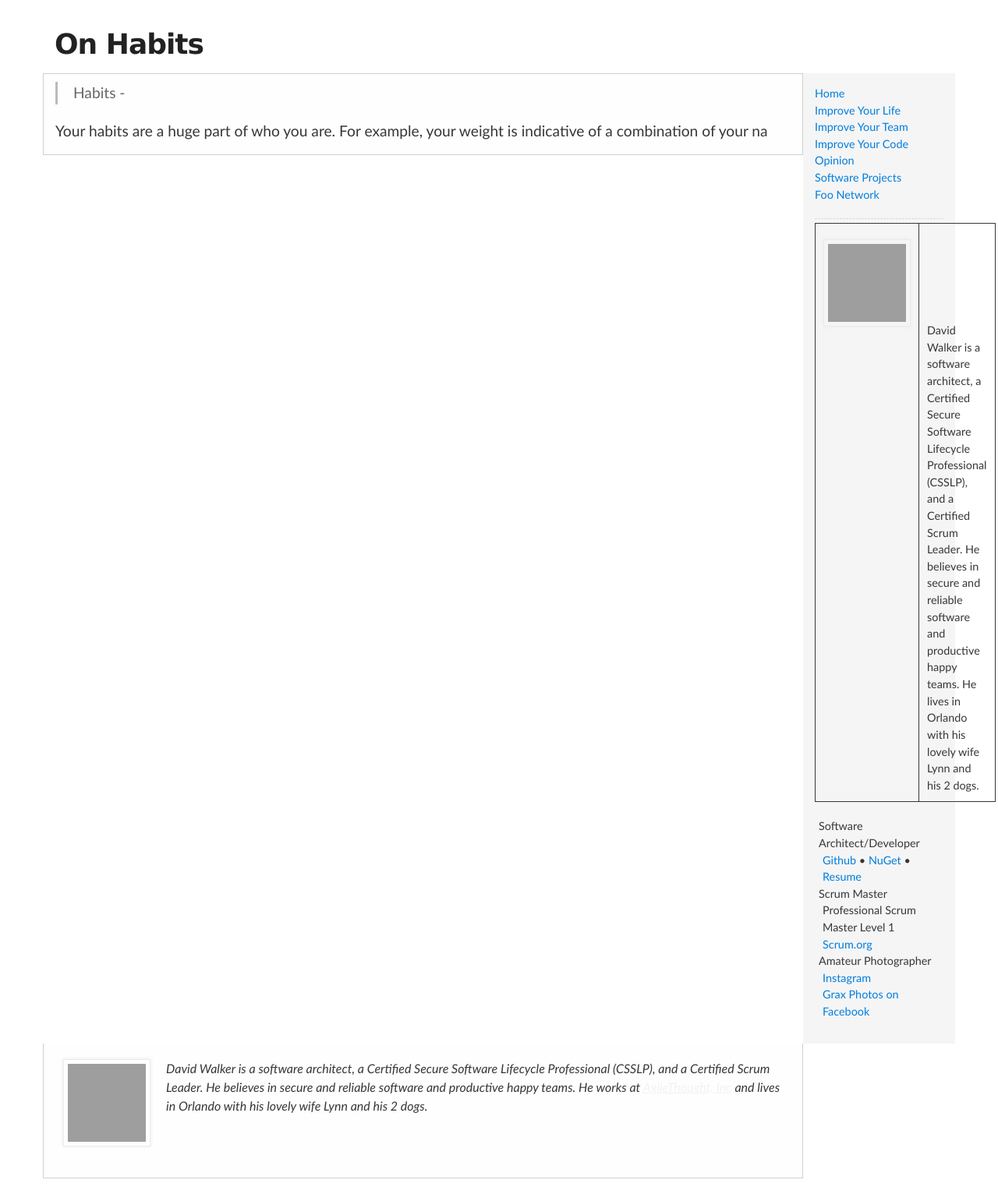
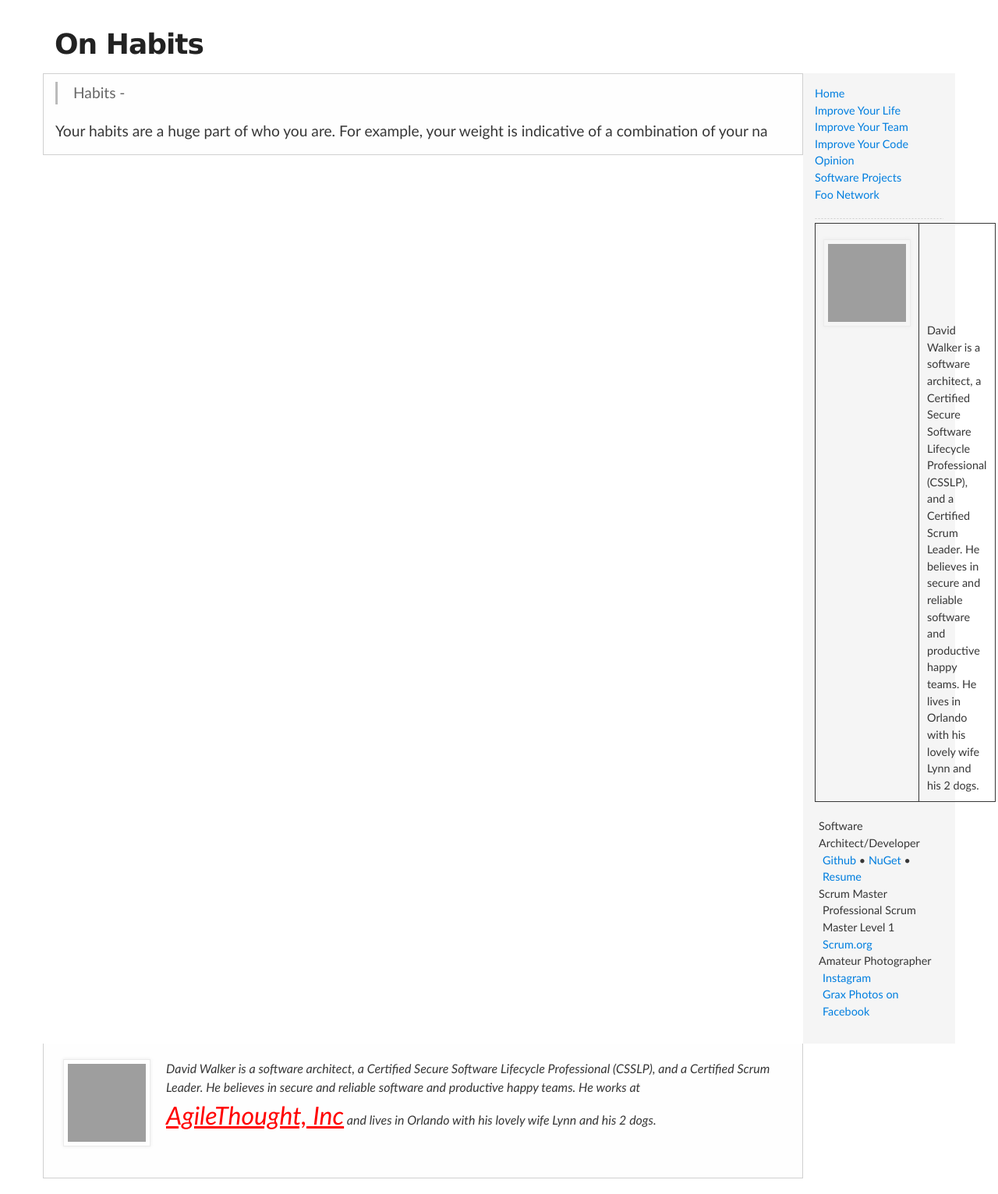
Before and after one commit to Grax32/Grax32.github.io, a Jekyll site: the page built from articles/on-habits.md, in a window 1280 px wide. Shown: the whole page at 78% size. Built offline with Jekyll 4.4.1, drawn with Linux system fonts in a browser that asks for light colours; grey boxes are pictures that could not be loaded.

Commit message:
Test of style change

```diff
--- a/stylesheets/stylesheet.css
+++ b/stylesheets/stylesheet.css
@@ -132,6 +132,8 @@ a:hover, a:focus {text-decoration: underline;}
 footer a {
   color: #F2F2F2;
   text-decoration: underline;
+  color: red;
+  font-size: 2em;
 }
 
 em {
```
